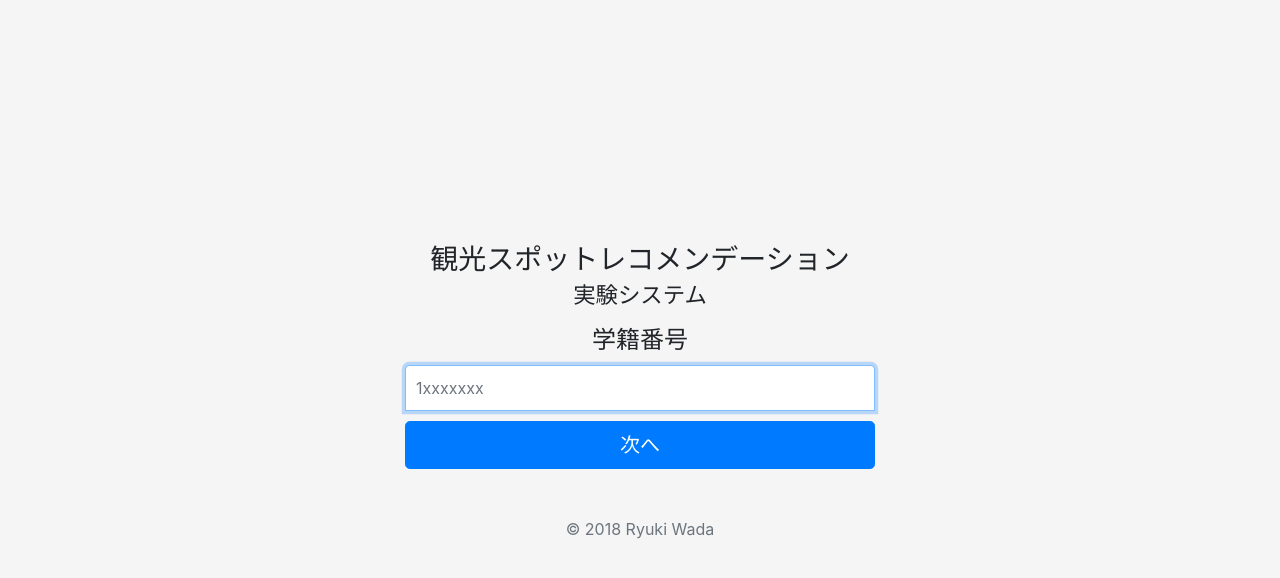
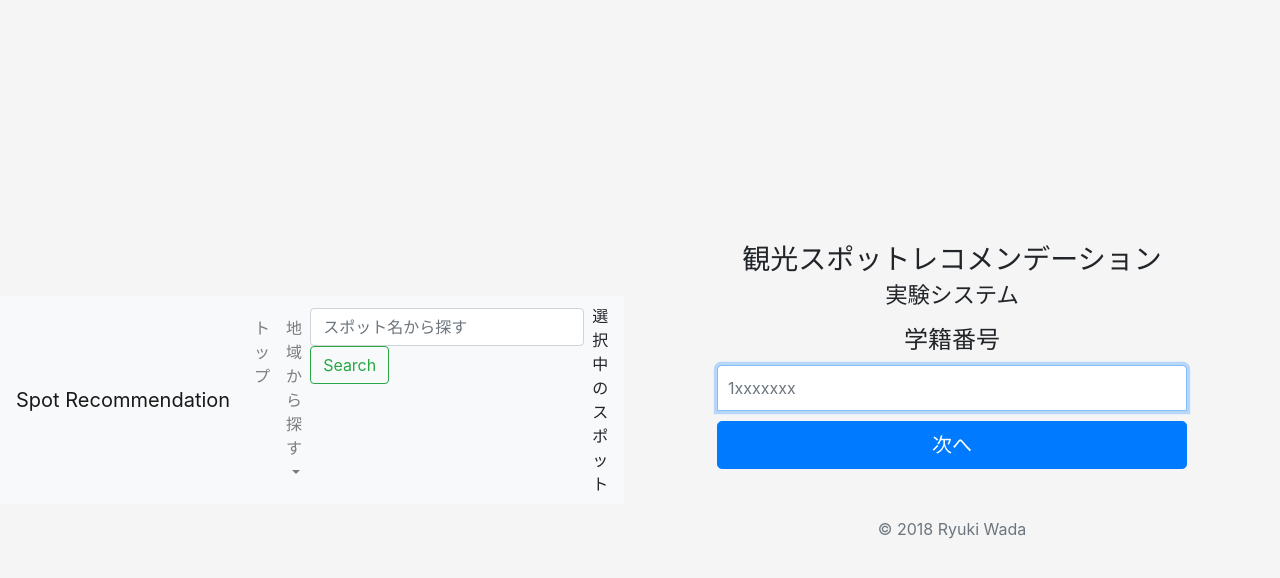
Before and after one commit to xim0608/chootrip_experiment_frontend, a Flask app: page /login in a window 1280 px wide. Shown: the top 578 px of the page. Run offline with Flask 2, Linux system fonts and the light colour scheme; parts of the project's set-up code (start-up, migrations or seed data) failed here and were passed over; some libraries are stand-ins or nearby versions.

Commit message:
add navbar

```diff
--- a/main.py
+++ b/main.py
@@ -5,6 +5,12 @@
 
 app = Flask(__name__)
 app.config["SECRET_KEY"] = os.environ.get('SECRET_KEY')
+prefectures = ChootripApi.get_prefectures()
+
+
+@app.context_processor
+def inject_pref():
+    return dict(prefectures=prefectures)
 
 
 @app.route('/login')
@@ -32,7 +38,6 @@
 def top():
     if 'username' not in session:
         return redirect(url_for('login'))
-    prefectures = ChootripApi.get_prefectures()
     return render_template('top.html', prefectures=prefectures)
 
 
--- a/templates/base.html
+++ b/templates/base.html
@@ -3,9 +3,48 @@
 <head>
   <meta charset="UTF-8">
   <title>観光スポットレコメンデーション - 実験アプリ</title>
-  <link rel="stylesheet" href="https://stackpath.bootstrapcdn.com/bootstrap/4.1.3/css/bootstrap.min.css" integrity="sha384-MCw98/SFnGE8fJT3GXwEOngsV7Zt27NXFoaoApmYm81iuXoPkFOJwJ8ERdknLPMO" crossorigin="anonymous">
+  <link rel="stylesheet" href="https://stackpath.bootstrapcdn.com/bootstrap/4.1.3/css/bootstrap.min.css"
+        integrity="sha384-MCw98/SFnGE8fJT3GXwEOngsV7Zt27NXFoaoApmYm81iuXoPkFOJwJ8ERdknLPMO" crossorigin="anonymous">
   {% block head %}{% endblock %}
 </head>
+
+
+<nav class="navbar navbar-expand-lg navbar-light bg-light">
+  <a class="navbar-brand" href="#">Spot Recommendation</a>
+  <button class="navbar-toggler" type="button" data-toggle="collapse" data-target="#navbarSupportedContent"
+          aria-controls="navbarSupportedContent" aria-expanded="false" aria-label="Toggle navigation">
+    <span class="navbar-toggler-icon"></span>
+  </button>
+
+  <div class="collapse navbar-collapse" id="navbarSupportedContent">
+    <ul class="navbar-nav mr-auto">
+      <li class="nav-item">
+        <a class="nav-link" href="/">トップ</a>
+      </li>
+      <li class="nav-item dropdown">
+        <a class="nav-link dropdown-toggle" href="#" id="navbarDropdown" role="button" data-toggle="dropdown" aria-haspopup="true" aria-expanded="false">
+          地域から探す
+        </a>
+        <div class="dropdown-menu" aria-labelledby="navbarDropdown">
+          {% for pref in prefectures %}
+            <a class="dropdown-item" href="{{ url_for('select_city', prefecture_id=pref.id) }}">{{ pref.name }}</a>
+          {% endfor %}
+        </div>
+      </li>
+      <li class="nav-item dropdown">
+        <form class="form-inline">
+          <input class="form-control mr-sm-2" type="search" placeholder="スポット名から探す" aria-label="Search">
+          <button class="btn btn-outline-success my-2 my-sm-0" type="submit">Search</button>
+        </form>
+      </li>
+    </ul>
+    <div class="form-inline my-2 my-lg-0">
+      <a class="nav-item">選択中のスポット</a>
+    </div>
+  </div>
+</nav>
+
+
 <body class="text-center">
 {% block content %}
 {% endblock %}
@@ -14,8 +53,12 @@
   src="https://code.jquery.com/jquery-3.3.1.min.js"
   integrity="sha256-FgpCb/KJQlLNfOu91ta32o/NMZxltwRo8QtmkMRdAu8="
   crossorigin="anonymous"></script>
-<script src="https://cdnjs.cloudflare.com/ajax/libs/popper.js/1.14.3/umd/popper.min.js" integrity="sha384-ZMP7rVo3mIykV+2+9J3UJ46jBk0WLaUAdn689aCwoqbBJiSnjAK/l8WvCWPIPm49" crossorigin="anonymous"></script>
-<script src="https://stackpath.bootstrapcdn.com/bootstrap/4.1.3/js/bootstrap.min.js" integrity="sha384-ChfqqxuZUCnJSK3+MXmPNIyE6ZbWh2IMqE241rYiqJxyMiZ6OW/JmZQ5stwEULTy" crossorigin="anonymous"></script>
+<script src="https://cdnjs.cloudflare.com/ajax/libs/popper.js/1.14.3/umd/popper.min.js"
+        integrity="sha384-ZMP7rVo3mIykV+2+9J3UJ46jBk0WLaUAdn689aCwoqbBJiSnjAK/l8WvCWPIPm49"
+        crossorigin="anonymous"></script>
+<script src="https://stackpath.bootstrapcdn.com/bootstrap/4.1.3/js/bootstrap.min.js"
+        integrity="sha384-ChfqqxuZUCnJSK3+MXmPNIyE6ZbWh2IMqE241rYiqJxyMiZ6OW/JmZQ5stwEULTy"
+        crossorigin="anonymous"></script>
 <script src="{{ url_for('static', filename='recommend.js') }}"></script>
 </body>
 </html>
```
